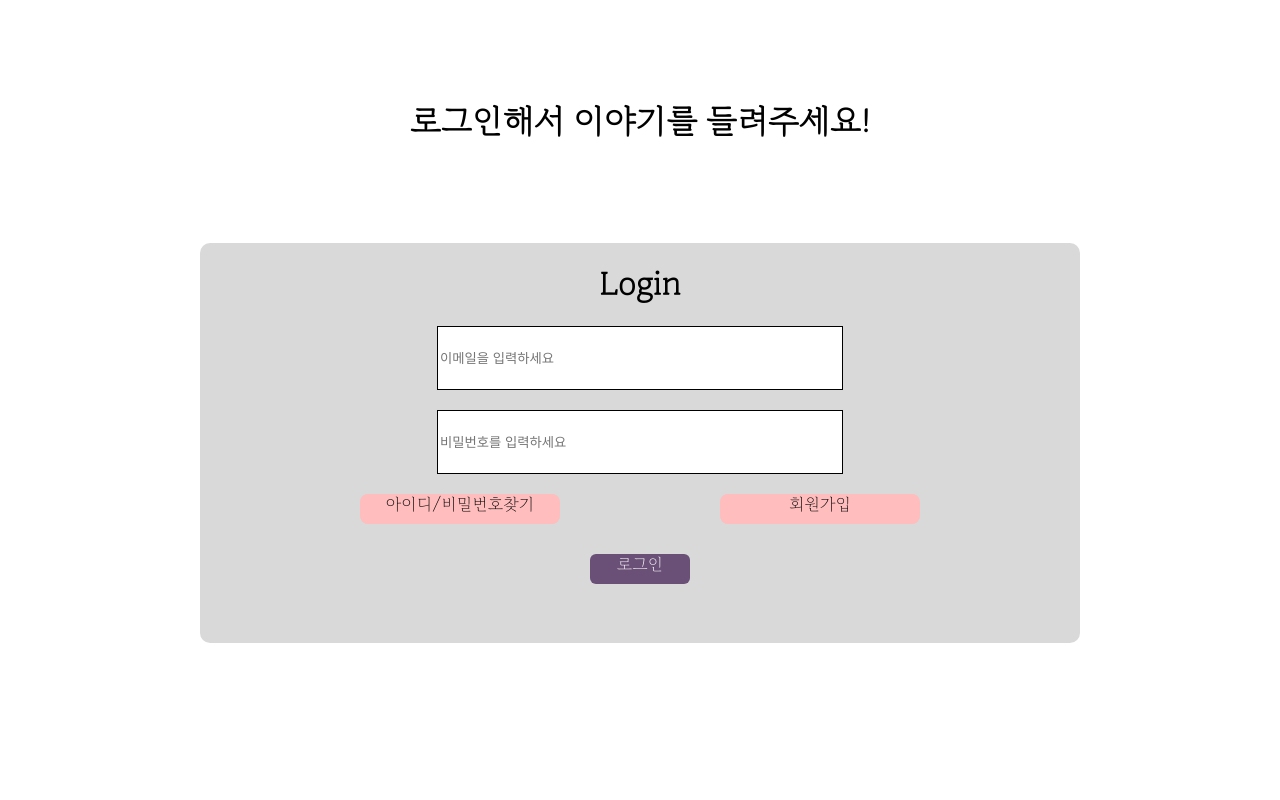
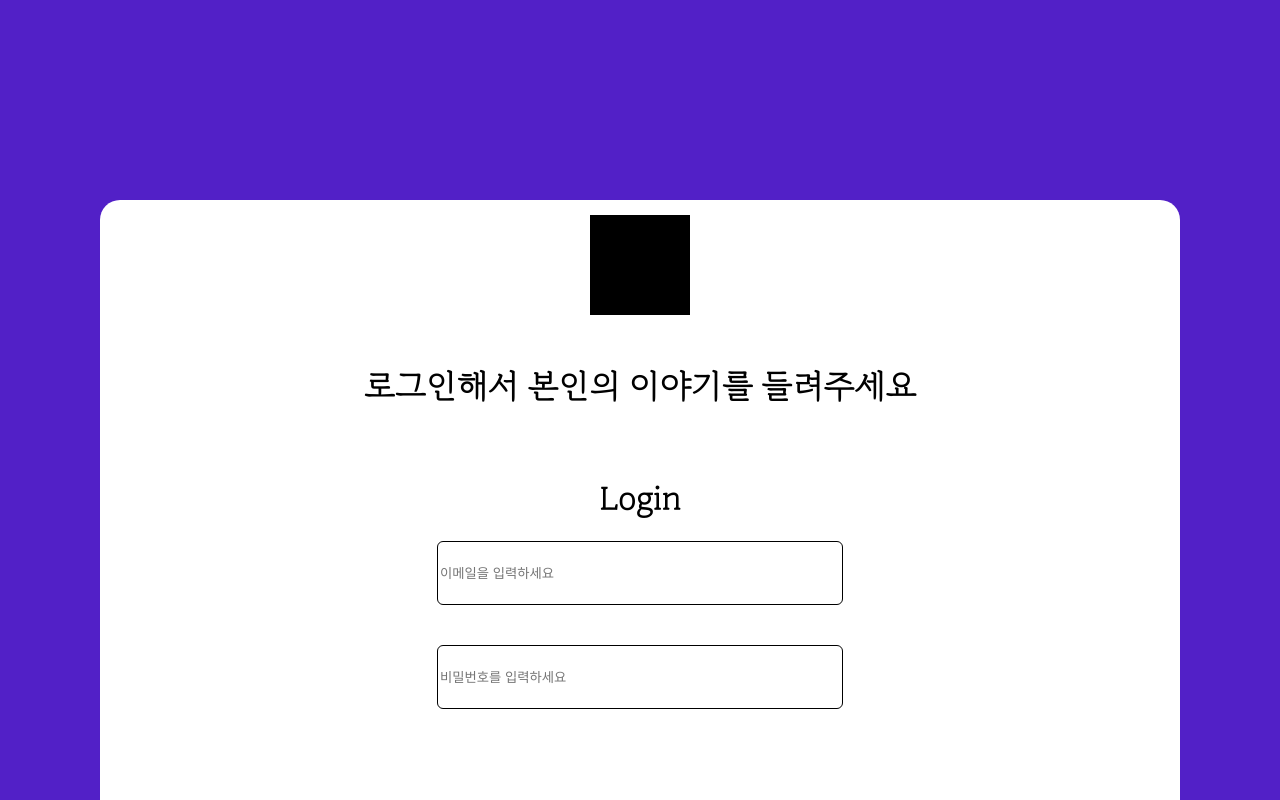
Before and after one commit to Cokothon-T4F1/frontend, a React (Create React App) app in the folder t4f2-frontend/: page /login in a window 1280 px wide. Shown: the top 800 px of the page. Built offline with nearby package versions, Linux system fonts and the light colour scheme.

Commit message:
ft: pull 하삼

```diff
--- a/t4f2-frontend/src/Pages/LoginPage/LoginPage.jsx
+++ b/t4f2-frontend/src/Pages/LoginPage/LoginPage.jsx
@@ -11,8 +11,10 @@ function LoginPage() {
 
   return (
     <S.Container>
-      <S.LoginTitle>로그인해서 이야기를 들려주세요!</S.LoginTitle>
       <S.LoginBox>
+        <S.TitleImg src="/images/lock.png" alt="img5"></S.TitleImg>
+
+        <S.IsLogin>로그인해서 본인의 이야기를 들려주세요</S.IsLogin>
         <S.IsLogin>Login</S.IsLogin>
 
         <S.Forms>
--- a/t4f2-frontend/src/Pages/LoginPage/LoginPage.style.jsx
+++ b/t4f2-frontend/src/Pages/LoginPage/LoginPage.style.jsx
@@ -1,18 +1,15 @@
 import styled from "styled-components";
 
 export const Container = styled.div`
-  width: 100%;
-  height: 100%;
   display: flex;
   flex-direction: column;
   text-align: center;
+  background: #5220c7;
 `;
 
 export const LoginTitle = styled.div`
-width: 100%;
 color: black;
-font-weight: 800;
-margin-top: 100px;
+font-weight: 1000;
 font-size: xx-large;
 }
 `;
@@ -20,15 +17,15 @@ font-size: xx-large;
 export const LoginBox = styled.div`
   display: flex;
   flex-direction: column;
-  margin: 100px 200px;
-  height: 400px;
-  background: #d9d9d9;
-  border-radius: 10px;
+  margin: 200px 100px;
+  height: 1000px;
+  background: #ffffff;
+  border-radius: 20px;
 `;
 
 export const IsLogin = styled.div`
-  font-weight: 800;
-  margin-top: 20px;
+  font-weight: 1000;
+  margin-top: 50px;
   margin-bottom: 20px;
   font-size: xx-large;
 `;
@@ -43,7 +40,8 @@ export const FormEmail = styled.input`
   width: 400px;
   height: 60px;
   border: 1px solid black;
-  margin-bottom: 20px;
+  margin-bottom: 40px;
+  border-radius: 6px;
 `;
 
 export const FormPw = styled.input`
@@ -51,28 +49,38 @@ export const FormPw = styled.input`
   height: 60px;
   border: 1px solid black;
   margin: 0 auto;
+  border-radius: 6px;
 `;
 
 export const Options = styled.div`
-  display: flex;
   flex-direction: row;
   justify-content: space-evenly;
   text-align: center;
 `;
 
 export const IsOption = styled.div`
-  width: 200px;
-  height: 30px;
-  background: #ffbdbd;
-  border-radius: 8px;
-  margin-top: 20px;
+  font-weight: 1000;
+  margin-top: 100px;
+  margin-bottom: 20px;
+  font-size: xx-large;
+  letter-spacing: 0;
 `;
+
 export const LoginBtn = styled.div`
-  width: 100px;
-  height: 30px;
+  width: 400px;
+  height: 60px;
   margin: 0 auto;
-  margin-top: 30px;
+  margin-top: 100px;
   border-radius: 6px;
   background: #6a4f77;
   color: white;
+  padding-top: 20px;
 `;
+
+export const TitleImg = styled.img`
+  width: 100px;
+  display: block;
+  margin-left: auto;
+  margin-right: auto;
+  margin-top: 15px;
+`;
```
Also changed, not shown: t4f2-frontend/public/images/lock.png (added).
